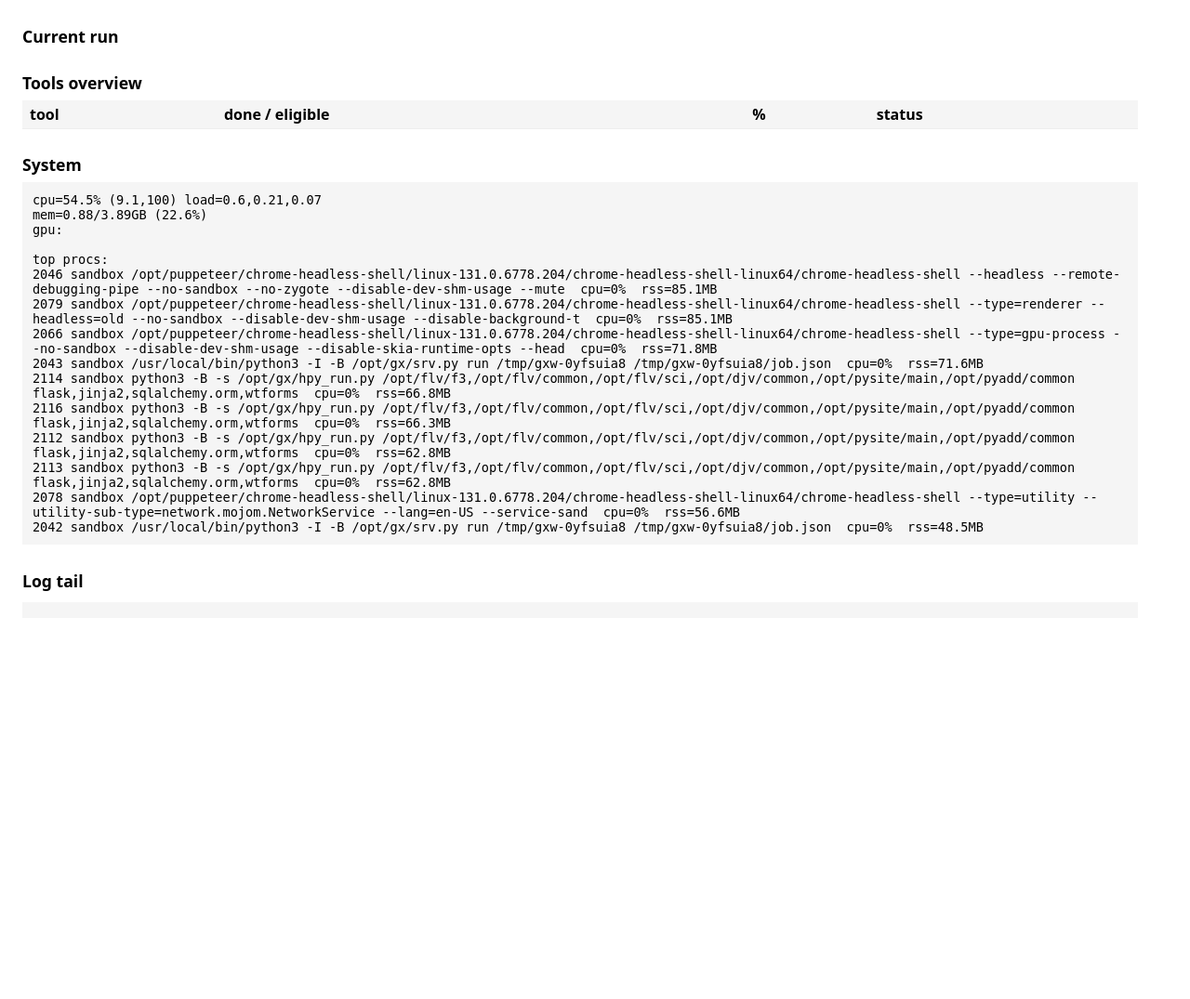
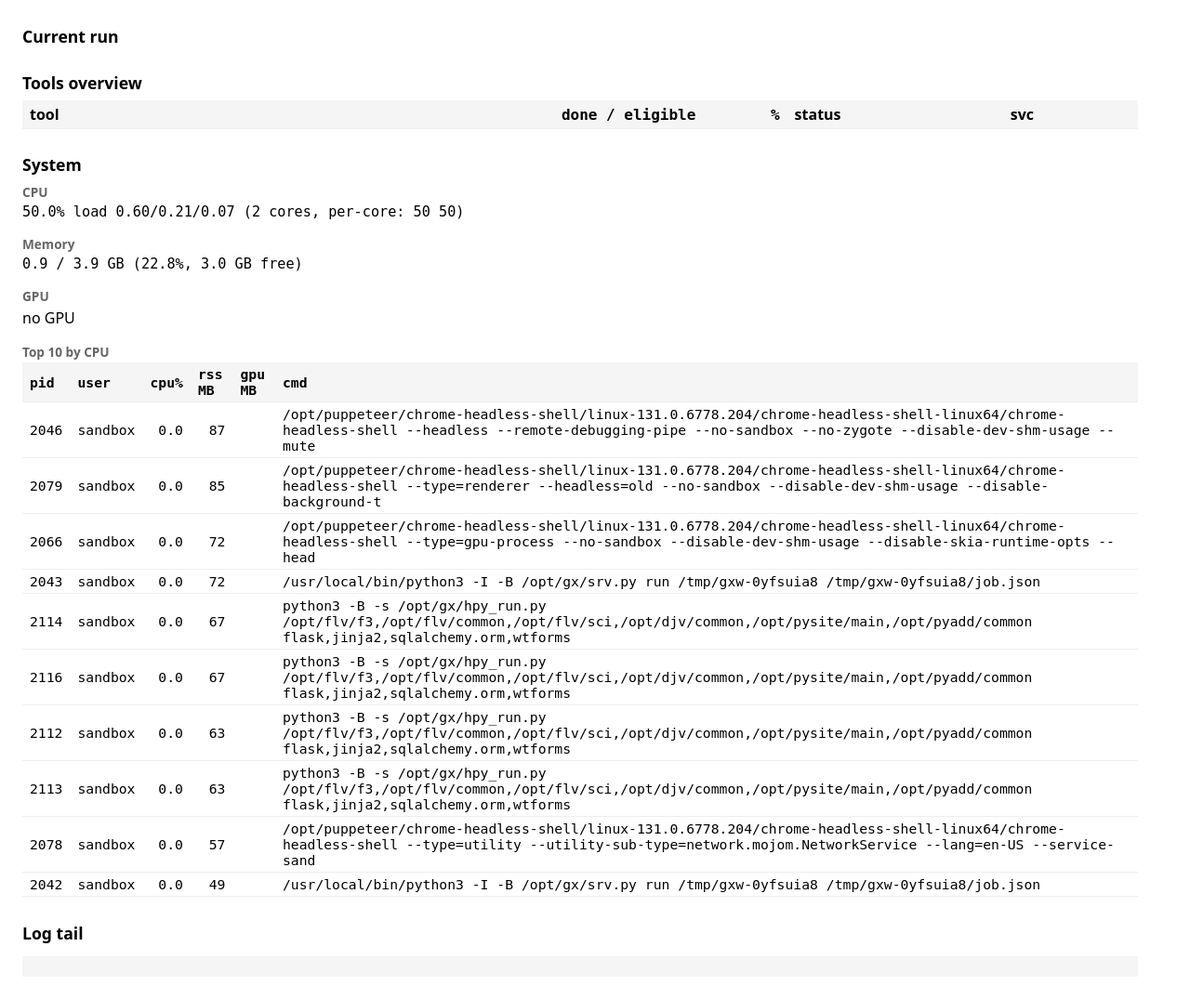
Before and after one commit to EarthTan/iGEM-platform, a Flask app: page /?probe=1 in a window 1280 px wide. Shown: the part 94-1169 px from the top of the page at 93% size. Before the commit the page ends 730 px from the top, so only its background shows below. Run offline with Flask 3, Linux system fonts and the light colour scheme; lists and menus that the app fills with data are empty; some libraries are stand-ins or nearby versions.

Commit message:
feat(dashboard): sort tools overview, extract system info, dynamic probe toggle

```diff
--- a/src/setup/dashboard/app.py
+++ b/src/setup/dashboard/app.py
@@ -29,6 +29,13 @@ def create_app(log_dir: str, probe: bool = False):
 
     @app.route("/api/state")
     def api_state():
+        # query string ?probe=1 toggles the in-process probe flag for the
+        # next tick. In-memory only, no persistence.
+        from flask import request
+        if request.args.get("probe") == "1":
+            cache.set_probe(True)
+        elif request.args.get("probe") == "0":
+            cache.set_probe(False)
         return jsonify(cache.snapshot())
 
     @app.route("/api/health")
--- a/src/setup/dashboard/state.py
+++ b/src/setup/dashboard/state.py
@@ -50,6 +50,31 @@ class StateCache:
     def last_tick_time(self) -> Optional[float]:
         return self._last_tick
 
+    def refresh_services(self) -> None:
+        """Refresh only the services portion of the snapshot.
+
+        Avoids waiting for the slow background tick (DB read can take ~10s
+        on first run when the view is large). Cheap: just one psutil + 9
+        HTTP probes.
+        """
+        try:
+            processes = self._proc.snapshot()
+            with self._lock:
+                if self._state:
+                    self._state["processes"] = processes
+        except Exception:
+            pass
+
+    def set_probe(self, enabled: bool) -> None:
+        """Toggle whether microservice /health probes run each tick.
+
+        In-memory only. Triggers an immediate services refresh so the new
+        probe state is visible without waiting for the next background tick.
+        """
+        self._probe = enabled
+        self._proc.probe = enabled
+        self.refresh_services()
+
     def snapshot(self) -> dict:
         with self._lock:
             return dict(self._state)
--- a/src/setup/dashboard/static/style.css
+++ b/src/setup/dashboard/static/style.css
@@ -6,7 +6,15 @@ h2 { margin: 1.5em 0 0.4em 0; font-size: 1.1em; }
 #meta a { color: #06c; }
 table { border-collapse: collapse; width: 100%; }
 th, td { text-align: left; padding: 4px 8px; border-bottom: 1px solid #eee; }
-th { background: #f5f5f5; }
-td:nth-child(2), td:nth-child(3), #system-body { font-family: ui-monospace, monospace; }
+th { background: #f5f5f5; font-weight: 600; }
+td.num, th.num { text-align: right; font-family: ui-monospace, monospace; }
+#system td, #system th { font-family: ui-monospace, monospace; font-size: 0.92em; }
 pre { background: #f5f5f5; padding: 0.8em; overflow-x: auto; white-space: pre-wrap; font-size: 0.85em; }
-#system-body { background: #f5f5f5; padding: 0.8em; white-space: pre-wrap; font-size: 0.85em; }
+pre, #system-body { font-family: ui-monospace, monospace; }
+.sys-block { margin: 0.5em 0 1em 0; }
+.sys-label { font-size: 0.85em; color: #666; margin-bottom: 0.2em; font-weight: 600; }
+.sys-value { font-family: ui-monospace, monospace; font-size: 0.95em; }
+.svc { font-family: ui-monospace, monospace; font-size: 0.9em; }
+.svc-ok { color: #1a7f37; }
+.svc-down { color: #c0392b; }
+.svc-unknown { color: #999; }
--- a/src/setup/dashboard/templates/index.html
+++ b/src/setup/dashboard/templates/index.html
@@ -23,14 +23,42 @@
   <section id="tools-overview">
     <h2>Tools overview</h2>
     <table id="tools-table">
-      <thead><tr><th>tool</th><th>done / eligible</th><th>%</th><th>status</th></tr></thead>
+      <thead><tr>
+        <th>tool</th>
+        <th class="num">done / eligible</th>
+        <th class="num">%</th>
+        <th>status</th>
+        <th>svc</th>
+      </tr></thead>
       <tbody></tbody>
     </table>
   </section>
 
   <section id="system">
     <h2>System</h2>
-    <div id="system-body">—</div>
+
+    <div class="sys-block">
+      <div class="sys-label">CPU</div>
+      <div class="sys-value" id="sys-cpu">—</div>
+    </div>
+
+    <div class="sys-block">
+      <div class="sys-label">Memory</div>
+      <div class="sys-value" id="sys-mem">—</div>
+    </div>
+
+    <div class="sys-block">
+      <div class="sys-label">GPU</div>
+      <div id="sys-gpu">—</div>
+    </div>
+
+    <div class="sys-block">
+      <div class="sys-label">Top 10 by CPU</div>
+      <table id="top-procs-table">
+        <thead><tr><th>pid</th><th>user</th><th>cpu%</th><th>rss MB</th><th>gpu MB</th><th>cmd</th></tr></thead>
+        <tbody></tbody>
+      </table>
+    </div>
   </section>
 
   <section id="log-tail">
@@ -41,8 +69,23 @@
   <script>
     const initial = {{ initial_state | tojson }};
     let backoff = 2000;
+
+    function esc(s) {
+      return String(s == null ? '' : s).replace(/[&<>"']/g, c => ({
+        '&': '&amp;', '<': '&lt;', '>': '&gt;', '"': '&quot;', "'": '&#39;'
+      })[c]);
+    }
+
+    function fmtNum(n, digits) {
+      if (n == null || isNaN(n)) return '—';
+      return Number(n).toFixed(digits == null ? 1 : digits);
+    }
+
     function render(s) {
+      // header
       document.getElementById('ts').textContent = s.generated_at || '—';
+
+      // current run
       const cur = s.current_run || {};
       const lb = cur.last_batch || {};
       document.getElementById('current-body').textContent =
@@ -51,26 +94,85 @@
         (lb.last_id ? 'last_id=' + lb.last_id + '  ' : '') +
         (lb.rate ? 'rate=' + lb.rate + ' seq/s  ' : '') +
         (lb.done ? 'done=' + lb.done + '  ' : '') +
-        (lb.done_pct != null ? lb.done_pct + '%  ' : '') +
+        (lb.done_pct != null ? 'pct=' + lb.done_pct + '%  ' : '') +
         (lb.eta ? 'eta=' + lb.eta : '');
+
+      // tools overview: sorted by pct desc, mapped services for "svc" column
+      const services = (s.processes || {}).services || {};
+      const tools = (s.tools_overview || []).slice().sort((a, b) => b.pct - a.pct);
       const tb = document.querySelector('#tools-table tbody');
-      tb.innerHTML = (s.tools_overview || []).map(t =>
-        '<tr><td>' + t.tool + '</td><td>' + t.done + ' / ' + t.eligible + '</td><td>' + t.pct + '</td><td>' + t.status + '</td></tr>'
+      tb.innerHTML = tools.map(t => {
+        const svc = services[t.tool];
+        let svcCell;
+        if (!svc || svc.alive === null) {
+          svcCell = '<span class="svc svc-unknown">—</span>';
+        } else if (svc.alive) {
+          svcCell = '<span class="svc svc-ok">✓ ' + (svc.rtt_ms != null ? svc.rtt_ms.toFixed(1) + 'ms' : '') + '</span>';
+        } else {
+          svcCell = '<span class="svc svc-down">✗ down</span>';
+        }
+        return '<tr>' +
+          '<td>' + esc(t.tool) + '</td>' +
+          '<td class="num">' + t.done + ' / ' + t.eligible + '</td>' +
+          '<td class="num">' + fmtNum(t.pct, 2) + '</td>' +
+          '<td>' + esc(t.status) + '</td>' +
+          '<td>' + svcCell + '</td>' +
+          '</tr>';
+      }).join('');
+
+      // system - extracted useful info
+      const sys = s.system || {};
+      const cpu = sys.cpu || {};
+      const mem = sys.memory || {};
+
+      document.getElementById('sys-cpu').textContent =
+        fmtNum(cpu.pct, 1) + '%  ' +
+        'load ' + (cpu.load_avg || []).map(x => fmtNum(x, 2)).join('/') + '  ' +
+        '(' + (cpu.n_cores || 0) + ' cores, per-core: ' + (cpu.per_core || []).map(x => fmtNum(x, 0)).join(' ') + ')';
+
+      document.getElementById('sys-mem').textContent =
+        fmtNum(mem.used_gb, 1) + ' / ' + fmtNum(mem.total_gb, 1) + ' GB ' +
+        '(' + fmtNum(mem.pct, 1) + '%, ' + fmtNum(mem.available_gb, 1) + ' GB free)';
+
+      const gpu = sys.gpu || [];
+      const gpuEl = document.getElementById('sys-gpu');
+      if (gpu.length === 0) {
+        gpuEl.textContent = 'no GPU';
+      } else {
+        gpuEl.innerHTML = '<table>' +
+          '<thead><tr><th>name</th><th>util%</th><th>mem%</th><th>mem GB</th><th>temp</th><th>power</th></tr></thead>' +
+          '<tbody>' +
+          gpu.map(g =>
+            '<tr>' +
+            '<td>' + esc(g.name) + '</td>' +
+            '<td class="num">' + fmtNum(g.util_pct, 0) + '</td>' +
+            '<td class="num">' + fmtNum(g.mem_pct, 1) + '</td>' +
+            '<td class="num">' + fmtNum(g.mem_used_gb, 1) + '/' + fmtNum(g.mem_total_gb, 1) + '</td>' +
+            '<td class="num">' + (g.temp_c != null ? g.temp_c + '°C' : '—') + '</td>' +
+            '<td class="num">' + (g.power_w != null ? fmtNum(g.power_w, 0) + 'W' : '—') + '</td>' +
+            '</tr>'
+          ).join('') +
+          '</tbody></table>';
+      }
+
+      // top procs
+      const topTb = document.querySelector('#top-procs-table tbody');
+      topTb.innerHTML = (sys.top_procs || []).map(p =>
+        '<tr>' +
+        '<td>' + p.pid + '</td>' +
+        '<td>' + esc(p.user) + '</td>' +
+        '<td class="num">' + fmtNum(p.cpu_pct, 1) + '</td>' +
+        '<td class="num">' + fmtNum(p.mem_rss_mb, 0) + '</td>' +
+        '<td class="num">' + (p.gpu_mem_mb ? p.gpu_mem_mb : '') + '</td>' +
+        '<td>' + esc(p.cmd) + '</td>' +
+        '</tr>'
       ).join('');
-      const sys = s.system || {};
-      const cpu = sys.cpu || {}, mem = sys.memory || {}, gpu = sys.gpu || [];
-      const gpuLines = gpu.map(g => g.name + ' util=' + g.util_pct + '% mem=' + g.mem_used_gb + '/' + g.mem_total_gb + 'GB');
-      const top = (sys.top_procs || []).slice(0, 10).map(p =>
-        p.pid + ' ' + p.user + ' ' + p.cmd + '  cpu=' + p.cpu_pct + '%  rss=' + p.mem_rss_mb + 'MB' + (p.gpu_mem_mb ? '  gpu=' + p.gpu_mem_mb + 'MB' : '')
-      );
-      document.getElementById('system-body').textContent =
-        'cpu=' + cpu.pct + '% (' + (cpu.per_core || []).join(',') + ') load=' + (cpu.load_avg || []).join(',') + '\n' +
-        'mem=' + mem.used_gb + '/' + mem.total_gb + 'GB (' + mem.pct + '%)\n' +
-        'gpu:\n' + gpuLines.join('\n') + '\n' +
-        'top procs:\n' + top.join('\n');
+
+      // log tail
       const tail = (s.current_run || {}).log_tail || [];
       document.getElementById('log-body').textContent = tail.join('\n');
     }
+
     function poll() {
       fetch('/api/state').then(r => r.json()).then(s => {
         render(s);
```
Also changed, not shown: tests/dashboard/test_app.py (+12 -0 lines), tests/dashboard/test_state.py (+32 -1 lines).
